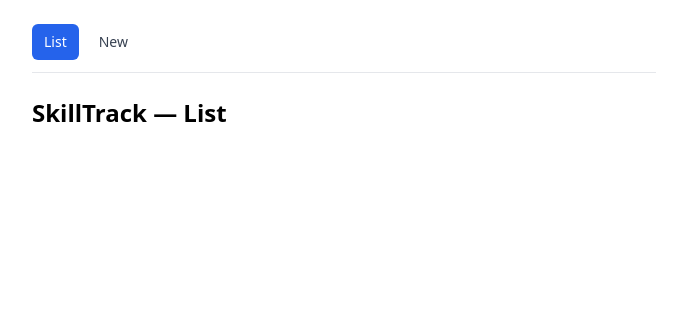
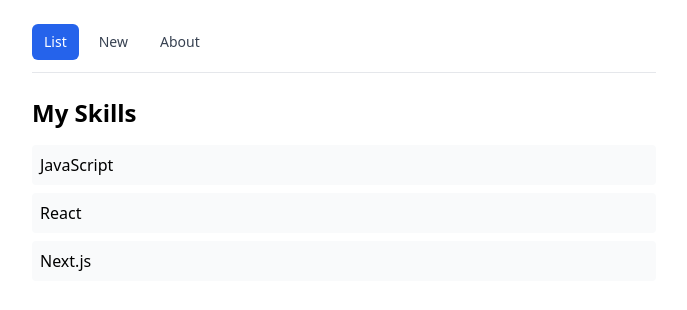
Before and after one commit to DianaBosinceanu11/skilltrack, a React (Vite) app: page / in a window 1280 px wide. Shown: the top 310 px of the page, without its empty margins (296-983 px from the left). Built offline with nearby package versions, Linux system fonts and the light colour scheme.

Commit message:
display list of skills using map

```diff
--- a/src/App.jsx
+++ b/src/App.jsx
@@ -2,6 +2,7 @@ import { BrowserRouter, Routes, Route } from "react-router-dom";
 import Navbar from "./components/Navbar";
 import List from "./pages/List";
 import New from "./pages/New";
+import About from "./pages/About";
 
 export default function App() {
   return (
@@ -11,6 +12,7 @@ export default function App() {
         <Routes>
           <Route path="/" element={<List />} />
           <Route path="/new" element={<New />} />
+          <Route path="/about" element={<About />} />
         </Routes>
       </div>
     </BrowserRouter>
--- a/src/components/Navbar.jsx
+++ b/src/components/Navbar.jsx
@@ -1,19 +1,22 @@
-import { Link, useLocation } from "react-router-dom";
+import { Link, useLocation } from "react-router-dom"; //we tell react that we will use a component from react-router-dom library
 
-export default function Navbar() {
-  const { pathname } = useLocation();
+export default function Navbar() { //we declare a compoent named Navbar
+  const { pathname } = useLocation(); //identify on which page we are currently on
 
-  const linkStyle = (path) =>
+  const linkStyle = (path) => //we create a function that decide what style the link will have
     `px-3 py-2 rounded-md text-sm font-medium transition-colors ${
-      pathname === path
+      pathname === path //if we are on that page, the butto will be blue, if not, will be normal
         ? "bg-blue-600 text-white"
         : "text-gray-700 hover:bg-gray-100 hover:text-black"
     }`;
 
+    //nav className - create a nav bar and we style it in Tailwid
+    // <Link className={linkStyle("/")} to="/">List</Link> create a link towards / with dyamc style
   return (
     <nav className="flex gap-2 border-b pb-3 mb-6">
       <Link className={linkStyle("/")} to="/">List</Link>
       <Link className={linkStyle("/new")} to="/new">New</Link>
+      <Link className={linkStyle("/about")} to="/about">About</Link>
     </nav>
   );
 }
--- /dev/null
+++ b/src/pages/About.jsx
@@ -0,0 +1,3 @@
+export default function About() {
+    return <h1> About SkillTrack </h1>;
+}
--- a/src/pages/List.jsx
+++ b/src/pages/List.jsx
@@ -1,3 +1,21 @@
+const skills = [
+    { id: 1, name: "JavaScript"},
+    { id: 2, name: "React" },
+    { id: 3, name: "Next.js" },
+]
+
 export default function List() {
-  return <h1 className="text-2xl font-semibold">SkillTrack — List</h1>;
+  return (
+    <div className="space-y-2">
+        <h1 className="text-2xl font-semibold mb-4">My Skills</h1>
+        {skills.map(skill => (
+            <div
+                key={skill.id}
+                className="p-2 boarder rounded bg-gray-50"
+            >
+                {skill.name}
+            </div>
+        ))}
+    </div>
+  );
 }
```
